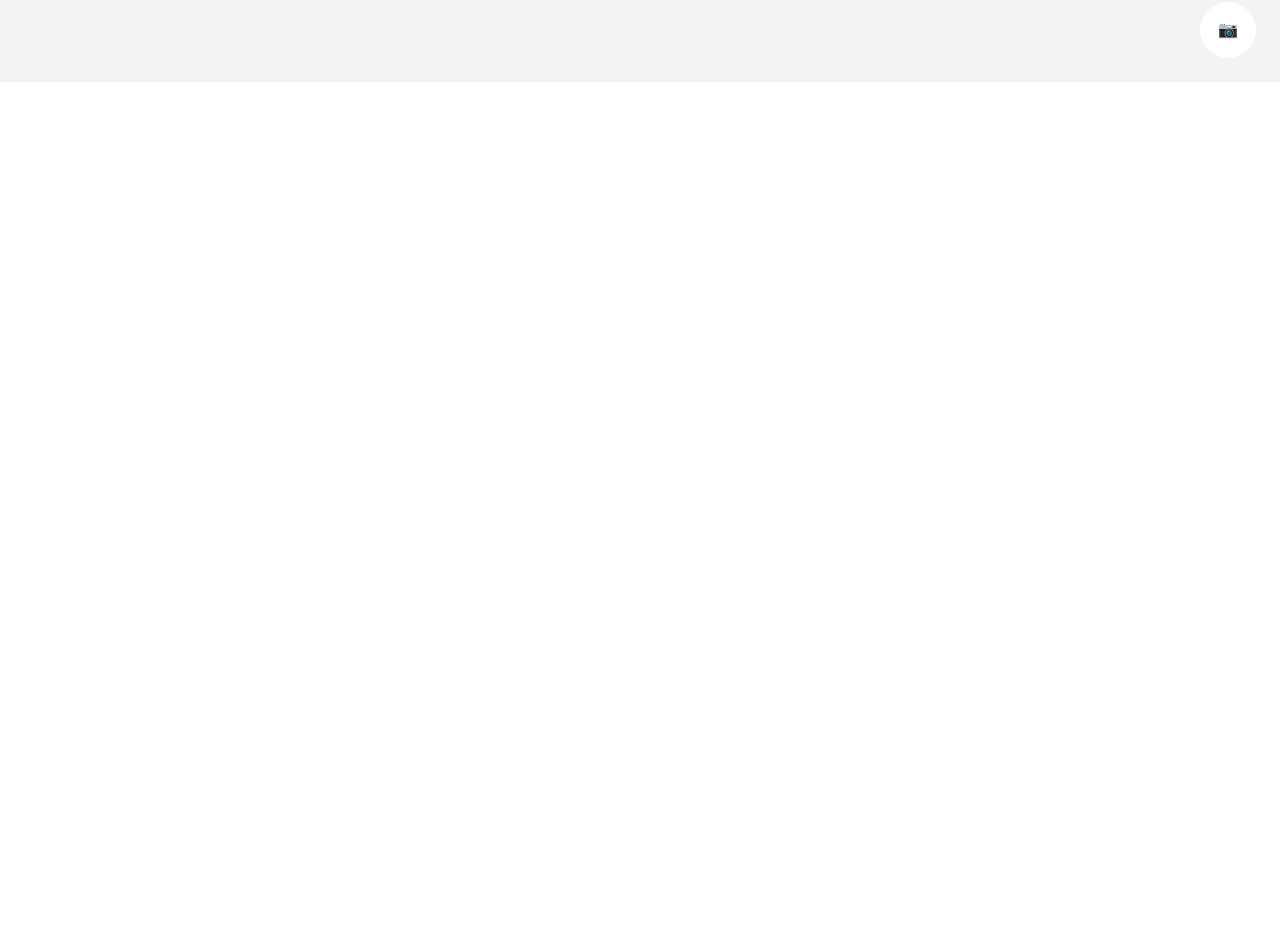
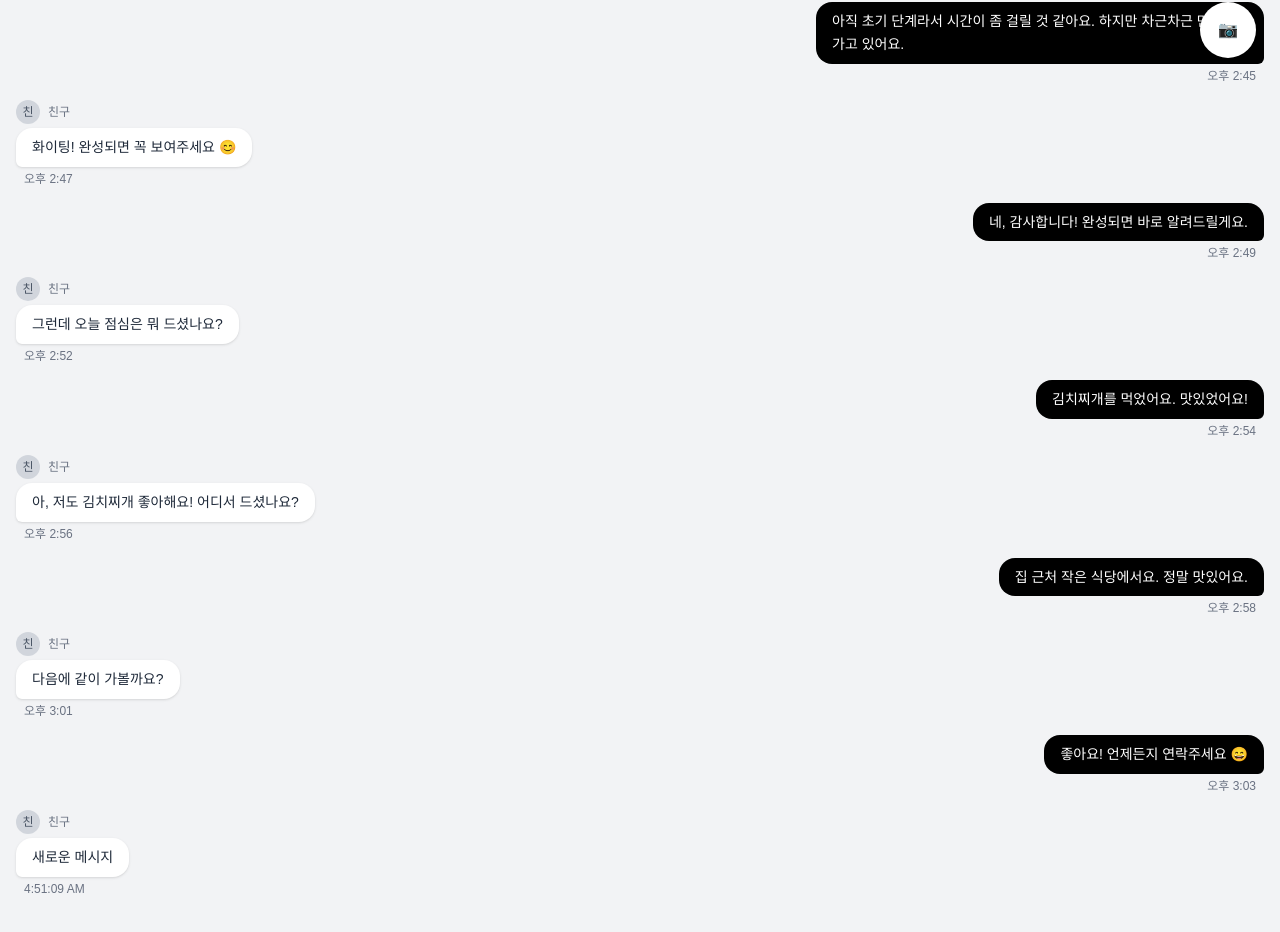
Before and after one commit to jjanie00/munchie-chat, a Next.js app: page / in a window 1280 px wide. Shown: the part 718-1650 px from the top of the page. Before the commit the page ends 800 px from the top, so only its background shows below. Built offline with nearby package versions, Linux system fonts and the light colour scheme.

Commit message:
✨ 무한 스크롤 구현
- IntersectionObserver 을 통한 스크롤 기능 구현
- useRef 로 observerTarget(트리거), isLoadig 관리
- cleanup 추가로 메모리 누수 방지

```diff
--- a/app/page.tsx
+++ b/app/page.tsx
@@ -9,7 +9,7 @@ export default function Home() {
       <ChatHeader />
 
       {/* 채팅 메시지 영역 */}
-      <div className="flex-1 overflow-hidden">
+      <div className="flex-1">
         <ChatMessages />
       </div>
 
--- a/components/ChatMessages.tsx
+++ b/components/ChatMessages.tsx
@@ -1,8 +1,7 @@
 "use client";
 
-import { useEffect, useState } from "react";
+import { useEffect, useRef, useState } from "react";
 import { useModalStore } from "@/store/useModalstore";
-
 interface Message {
   id: number;
   imageUrl?: string; // 임시 옵셔널 체이닝
@@ -13,6 +12,45 @@ interface Message {
 
 export default function ChatMessages() {
   const modalData = useModalStore((state) => state.modalData);
+  const observerTarget = useRef<HTMLDivElement>(null);
+  const isLoadingRef = useRef(false);
+
+  useEffect(() => {
+    // early return in server rendering
+    if (typeof window === "undefined") return;
+    //
+    const observer = new IntersectionObserver(
+      /**
+       * callback function
+       * @param entries - 화면에 보이는 전체 데이터
+       */
+      (entries: IntersectionObserverEntry[]) => {
+        let isLoading = isLoadingRef.current;
+        // 트리거가 보이고 로딩 중이 아닐 때
+        if (entries[0].isIntersecting && !isLoading) {
+          isLoading = true;
+          const newMessage = {
+            id: Math.random() * 1000000,
+            description: "새로운 메시지",
+            isOwn: false,
+            timestamp: new Date().toLocaleTimeString(),
+          };
+          setMessages((prev) => [...prev, newMessage]);
+          isLoading = false;
+        }
+      },
+      // option
+      // 트리거 요소가 화면에 100% 보일 때 감시 활성화
+      { threshold: 1.0 }
+    );
+
+    // 트리거 요소가 존재할 떄 감시 시작
+    if (observerTarget.current) {
+      observer.observe(observerTarget.current);
+    }
+    // cleanup
+    return () => observer.disconnect();
+  }, []);
 
   const [messages, setMessages] = useState<Message[]>([
     {
@@ -33,11 +71,86 @@ export default function ChatMessages() {
       isOwn: false,
       timestamp: "오후 2:35",
     },
+    {
+      id: 4,
+      description: "요즘은 새로운 프로젝트를 시작했어요. 정말 재미있어요!",
+      isOwn: true,
+      timestamp: "오후 2:37",
+    },
+    {
+      id: 5,
+      description: "오, 어떤 프로젝트인가요? 궁금하네요!",
+      isOwn: false,
+      timestamp: "오후 2:39",
+    },
+    {
+      id: 6,
+      description: "채팅 앱을 만들고 있어요. Next.js로 개발 중이에요.",
+      isOwn: true,
+      timestamp: "오후 2:41",
+    },
+    {
+      id: 7,
+      description: "와! 정말 멋지네요. 언제쯤 완성될 예정인가요?",
+      isOwn: false,
+      timestamp: "오후 2:43",
+    },
+    {
+      id: 8,
+      description:
+        "아직 초기 단계라서 시간이 좀 걸릴 것 같아요. 하지만 차근차근 만들어가고 있어요.",
+      isOwn: true,
+      timestamp: "오후 2:45",
+    },
+    {
+      id: 9,
+      description: "화이팅! 완성되면 꼭 보여주세요 😊",
+      isOwn: false,
+      timestamp: "오후 2:47",
+    },
+    {
+      id: 10,
+      description: "네, 감사합니다! 완성되면 바로 알려드릴게요.",
+      isOwn: true,
+      timestamp: "오후 2:49",
+    },
+    {
+      id: 11,
+      description: "그런데 오늘 점심은 뭐 드셨나요?",
+      isOwn: false,
+      timestamp: "오후 2:52",
+    },
+    {
+      id: 12,
+      description: "김치찌개를 먹었어요. 맛있었어요!",
+      isOwn: true,
+      timestamp: "오후 2:54",
+    },
+    {
+      id: 13,
+      description: "아, 저도 김치찌개 좋아해요! 어디서 드셨나요?",
+      isOwn: false,
+      timestamp: "오후 2:56",
+    },
+    {
+      id: 14,
+      description: "집 근처 작은 식당에서요. 정말 맛있어요.",
+      isOwn: true,
+      timestamp: "오후 2:58",
+    },
+    {
+      id: 15,
+      description: "다음에 같이 가볼까요?",
+      isOwn: false,
+      timestamp: "오후 3:01",
+    },
+    {
+      id: 16,
+      description: "좋아요! 언제든지 연락주세요 😄",
+      isOwn: true,
+      timestamp: "오후 3:03",
+    },
   ]);
-
-  useEffect(() => {
-    console.log("messages", messages);
-  }, [messages]);
 
   useEffect(() => {
     // 모달 데이터 존재 시 메시지 추가
@@ -92,7 +205,10 @@ export default function ChatMessages() {
         </div>
       ))}
 
-      <div className="h-4"></div>
+      <div className="h-4">
+        {/* 스크롤 트리거 */}
+        <div ref={observerTarget} className="h-1" />
+      </div>
     </div>
   );
 }
--- a/components/PictureModal.tsx
+++ b/components/PictureModal.tsx
@@ -74,8 +74,8 @@ export default function PictureModal({
               className="px-4 py-2 bg-black text-white rounded-lg cursor-pointer"
               onClick={() =>
                 handleRegister({
-                  id: 0,
-                  isOwn: false,
+                  id: 2,
+                  isOwn: true,
                   imageUrl,
                   description,
                   timestamp: new Date().toISOString(),
```
